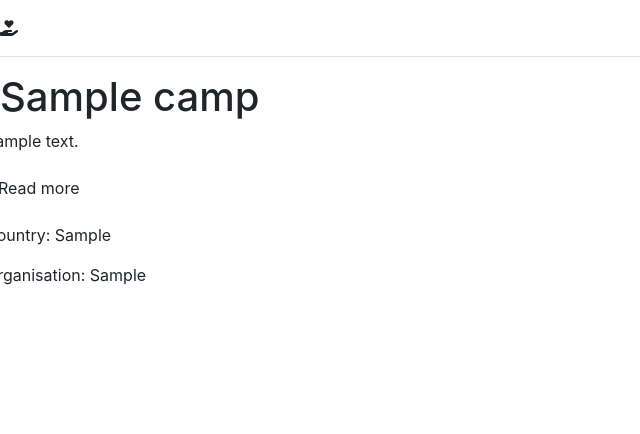
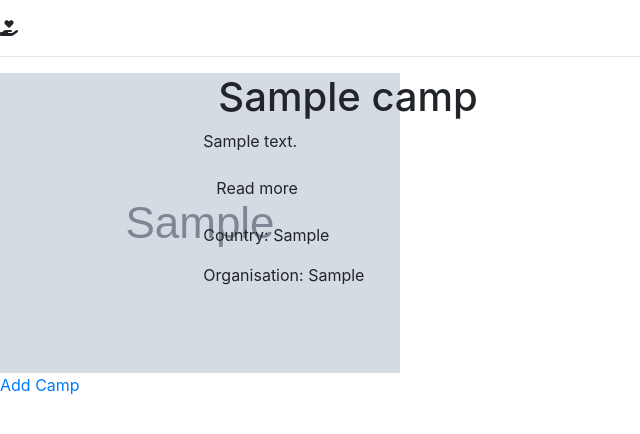
Before and after one commit to Pattern-Projects/volunteer-fsf-project, a Django app: page / in a window 1280 px wide. Shown: the part 72-506 px from the top of the page, without its empty margins (0-640 px from the left). Run offline with Django 3.2, Linux system fonts and the light colour scheme; tables that the repository leaves empty hold one stand-in row (values such as "Sample post"); grey boxes marked "Sample" are stand-in pictures; some libraries are stand-ins or nearby versions.

Commit message:
Add images to camps model

```diff
--- a/camps/forms.py
+++ b/camps/forms.py
@@ -4,4 +4,4 @@ from .models import Camp
 class CampForm(forms.ModelForm):
     class Meta:
         model = Camp
-        fields = ('title', 'country', 'organisation', 'description')
+        fields = ('title', 'country', 'organisation', 'description', 'image')
--- a/camps/models.py
+++ b/camps/models.py
@@ -10,7 +10,7 @@ class Camp(models.Model):
     country = models.CharField(max_length=200, blank=False)
     organisation = models.CharField(max_length=200, blank=False)
     description = models.TextField(blank=False)
-    # image = models.ImageField(upload_to="img", blank=True, null=True)
+    image = models.ImageField(upload_to="img", blank=True, null=True)
 
     # # Camp Details
     # positions = models.IntegerField()
--- a/camps/templates/camps.html
+++ b/camps/templates/camps.html
@@ -2,6 +2,9 @@
 {% block content %}
     {% for camp in camps %}
         <div class="row">
+            <div class="col-md-2 col-sm-3 text-center">
+                <img src="{{ camp.image }}"/>
+            </div>
             <div class="col-md-10 col-sm-9">
                 <h1>{{ camp.title }}</h1>
                 <div class="row">
@@ -16,4 +19,5 @@
             <hr>
         </div>
     {% endfor %}
+    <a href="{% url 'new_camp' %}">Add Camp</a>
 {% endblock %}
```
